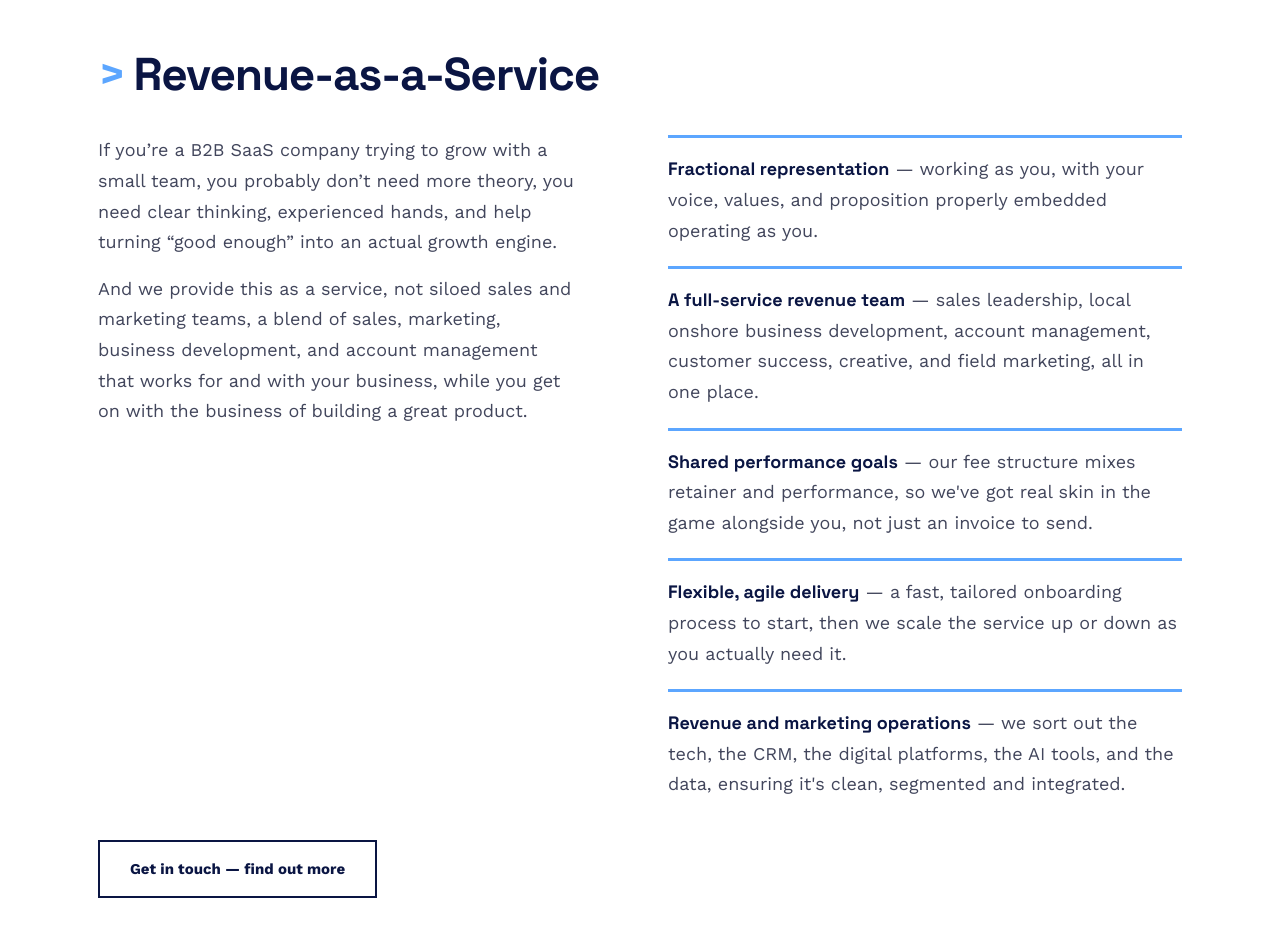
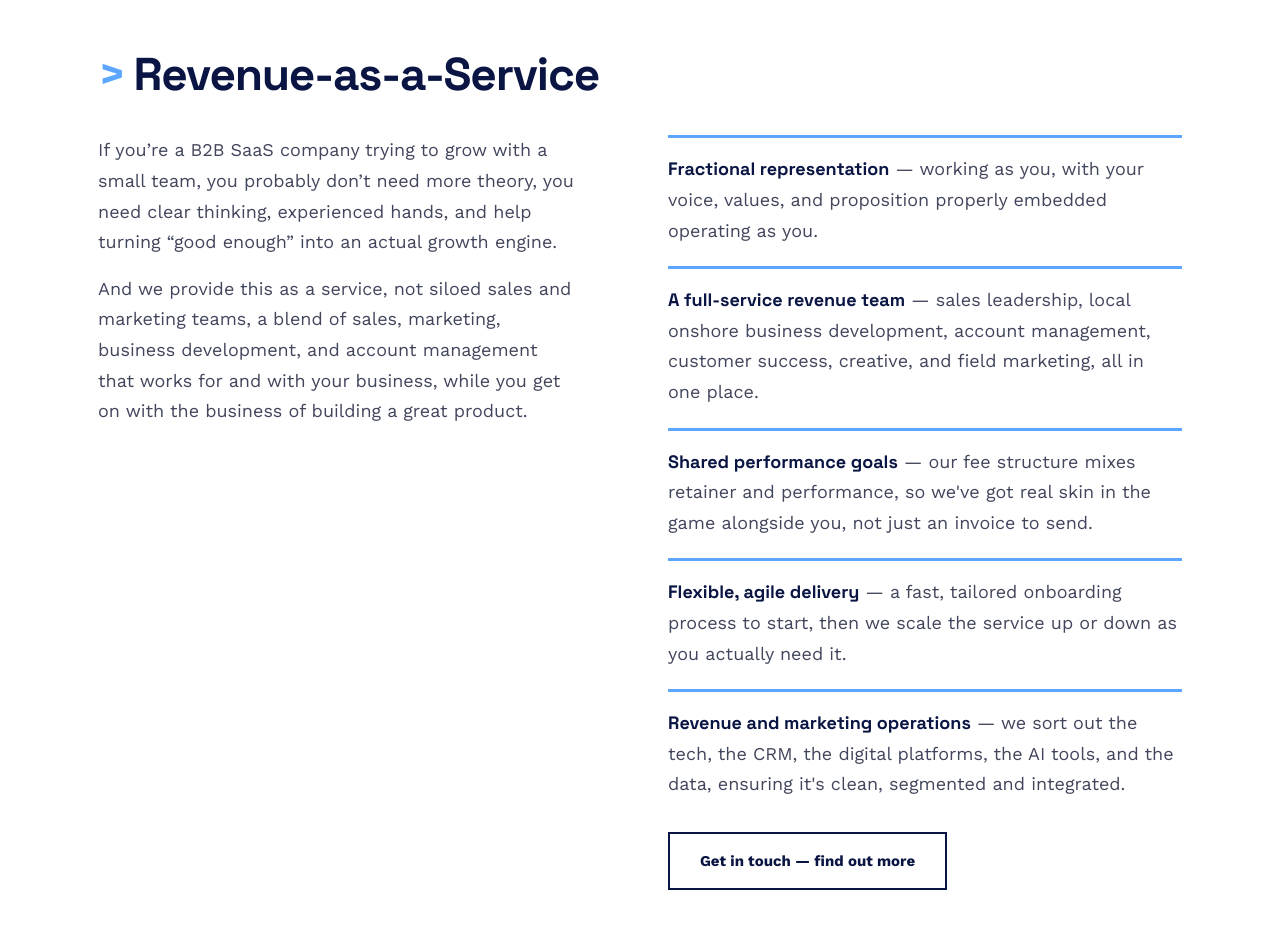
Before and after one commit to vb-iant/velocity-b, a Next.js app: page /growth in a window 1280 px wide. Shown: the part 1520-2472 px from the top of the page. Built offline with nearby package versions, Linux system fonts and the light colour scheme.

Commit message:
Growth page: move Revenue-as-a-Service CTA under the bullet-list column; rename Velocity Sprint section heading to 'Start with a Velocity Sprint'

```diff
--- a/app/growth/page.tsx
+++ b/app/growth/page.tsx
@@ -187,6 +187,7 @@ export default function GrowthPage() {
               a great product.
             </p>
           </div>
+          <div>
             <ul className="space-y-5">
               {REVENUE_AS_A_SERVICE.map((item) => (
                 <li key={item.label} className="border-t-[3px] border-blue pt-4">
@@ -199,16 +200,17 @@ export default function GrowthPage() {
                 </li>
               ))}
             </ul>
-        </div>
-        <Link href="/contact" className={`${ctaOutline} mt-10`}>
+            <Link href="/contact" className={`${ctaOutline} mt-8`}>
               Get in touch — find out more
             </Link>
+          </div>
+        </div>
       </section>
 
       {/* The Velocity Sprint */}
       <section className="mx-auto max-w-[1180px] border-t border-hair px-12 py-20">
         <h2 className="font-display text-[32px] font-bold leading-tight tracking-tight md:text-[46px]">
-          <AnimatedChevron className="text-blue" />The Velocity Sprint
+          <AnimatedChevron className="text-blue" />Start with a Velocity Sprint
         </h2>
         <p className="mt-4 max-w-[860px] text-lg leading-[1.7] text-[#42465c]">
           Skip months of trial and error, redundant MarTech costs, and
```
Lines whose indentation alone changed are shown as unchanged.
